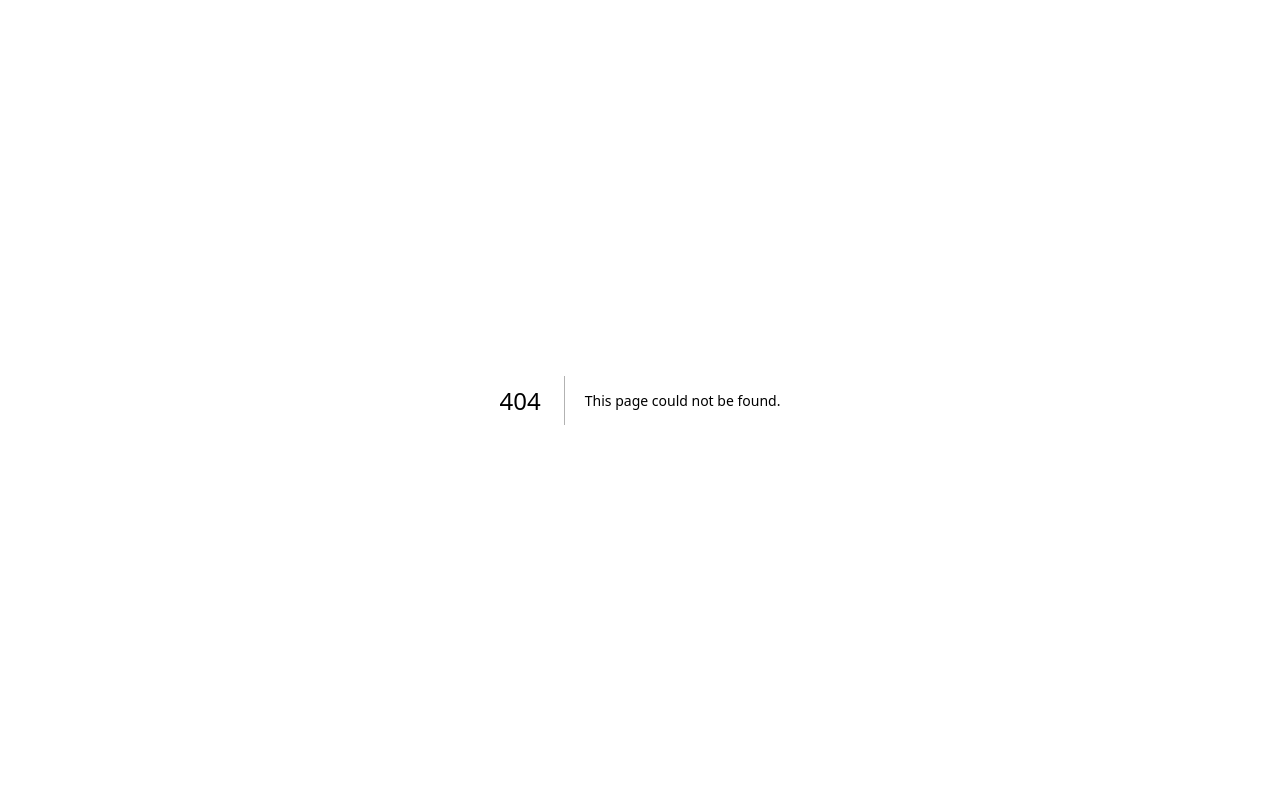
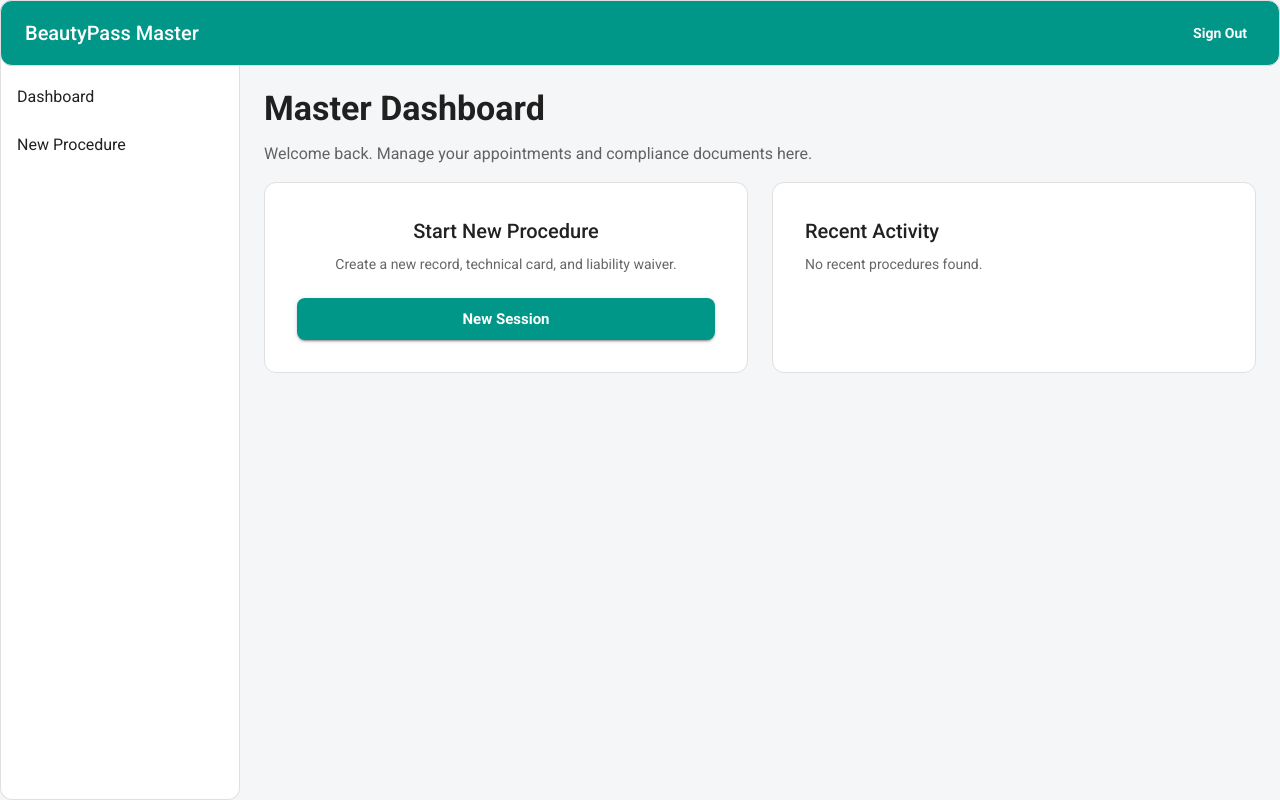
Before and after one commit to steelaxis-eu/BYpass, a Next.js app: page /master/dashboard in a window 1280 px wide. Before the commit this address had no page. Built offline with nearby package versions, Linux system fonts and the light colour scheme; no server answers.

Commit message:
Feat: Add Master Dashboard and Role-Based Login Redirect

```diff
--- /dev/null
+++ b/src/app/master/dashboard/page.tsx
@@ -0,0 +1,50 @@
+'use client'
+
+import { Typography, Box, Paper, Button } from '@mui/material'
+import Link from 'next/link'
+
+export default function MasterDashboard() {
+    return (
+        <Box>
+            <Typography variant="h4" gutterBottom fontWeight="bold">
+                Master Dashboard
+            </Typography>
+            <Typography variant="body1" color="text.secondary" paragraph>
+                Welcome back. Manage your appointments and compliance documents here.
+            </Typography>
+
+            <Box sx={{ display: 'flex', gap: 3, mt: 2, flexWrap: 'wrap' }}>
+                <Box sx={{ flex: '1 1 300px', minWidth: 300, maxWidth: 500 }}>
+                    <Paper sx={{ p: 4, textAlign: 'center', height: '100%', display: 'flex', flexDirection: 'column', justifyContent: 'center' }}>
+                        <Typography variant="h6" gutterBottom>
+                            Start New Procedure
+                        </Typography>
+                        <Typography variant="body2" color="text.secondary" sx={{ mb: 3 }}>
+                            Create a new record, technical card, and liability waiver.
+                        </Typography>
+                        <Button
+                            component={Link}
+                            href="/procedures/new"
+                            variant="contained"
+                            size="large"
+                        >
+                            New Session
+                        </Button>
+                    </Paper>
+                </Box>
+
+                <Box sx={{ flex: '1 1 300px', minWidth: 300, maxWidth: 500 }}>
+                    <Paper sx={{ p: 4, height: '100%' }}>
+                        <Typography variant="h6" gutterBottom>
+                            Recent Activity
+                        </Typography>
+                        <Typography variant="body2" color="text.secondary">
+                            No recent procedures found.
+                        </Typography>
+                        {/* Future: List procedures here */}
+                    </Paper>
+                </Box>
+            </Box>
+        </Box>
+    )
+}
--- /dev/null
+++ b/src/app/master/layout.tsx
@@ -0,0 +1,62 @@
+'use client'
+
+import React from 'react'
+import { Box, Drawer, List, ListItem, ListItemButton, ListItemText, AppBar, Toolbar, Typography, CssBaseline, Button } from '@mui/material'
+import Link from 'next/link'
+import { createClient } from '@/utils/supabase/client'
+import { useRouter } from 'next/navigation'
+
+const drawerWidth = 240
+
+export default function MasterLayout({ children }: { children: React.ReactNode }) {
+    const router = useRouter()
+    const supabase = createClient()
+
+    async function handleSignOut() {
+        await supabase.auth.signOut()
+        router.push('/login')
+        router.refresh()
+    }
+
+    return (
+        <Box sx={{ display: 'flex' }}>
+            <CssBaseline />
+            <AppBar position="fixed" sx={{ zIndex: (theme) => theme.zIndex.drawer + 1, bgcolor: 'primary.main' }}>
+                <Toolbar sx={{ justifyContent: 'space-between' }}>
+                    <Typography variant="h6" noWrap component="div">
+                        BeautyPass Master
+                    </Typography>
+                    <Button color="inherit" onClick={handleSignOut}>Sign Out</Button>
+                </Toolbar>
+            </AppBar>
+            <Drawer
+                variant="permanent"
+                sx={{
+                    width: drawerWidth,
+                    flexShrink: 0,
+                    [`& .MuiDrawer-paper`]: { width: drawerWidth, boxSizing: 'border-box' },
+                }}
+            >
+                <Toolbar />
+                <Box sx={{ overflow: 'auto' }}>
+                    <List>
+                        <ListItem disablePadding>
+                            <ListItemButton component={Link} href="/master/dashboard">
+                                <ListItemText primary="Dashboard" />
+                            </ListItemButton>
+                        </ListItem>
+                        <ListItem disablePadding>
+                            <ListItemButton component={Link} href="/procedures/new">
+                                <ListItemText primary="New Procedure" />
+                            </ListItemButton>
+                        </ListItem>
+                    </List>
+                </Box>
+            </Drawer>
+            <Box component="main" sx={{ flexGrow: 1, p: 3 }}>
+                <Toolbar />
+                {children}
+            </Box>
+        </Box>
+    )
+}
--- /dev/null
+++ b/src/app/master/page.tsx
@@ -0,0 +1,5 @@
+import { redirect } from 'next/navigation'
+
+export default function MasterRoot() {
+    redirect('/master/dashboard')
+}
--- a/src/middleware.ts
+++ b/src/middleware.ts
@@ -47,7 +47,10 @@ export async function updateSession(request: NextRequest) {
             !request.nextUrl.pathname.startsWith('/auth') &&
             request.nextUrl.pathname !== '/'
         ) {
-            // no user, potentially redirect allowed here
+            // Redirect unauthenticated users to login
+            const url = request.nextUrl.clone()
+            url.pathname = '/login'
+            return NextResponse.redirect(url)
         }
 
         // Admin Verification Logic (Placeholder for now)
```
Also changed, not shown: src/app/login/actions.ts (+22 -0 lines).
